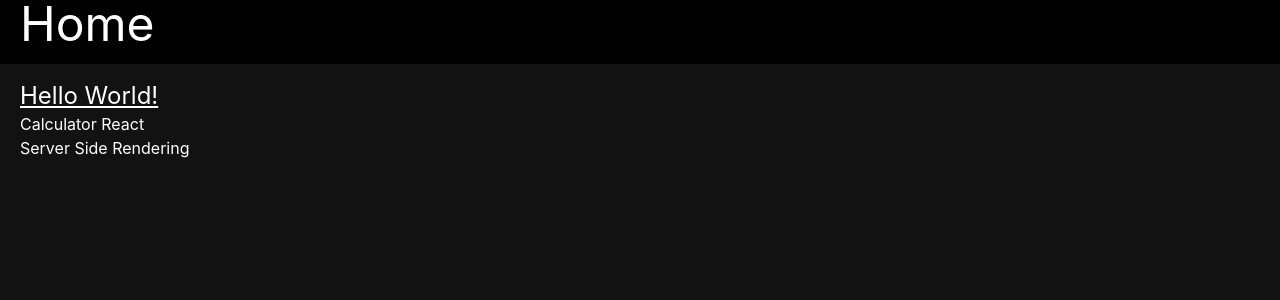
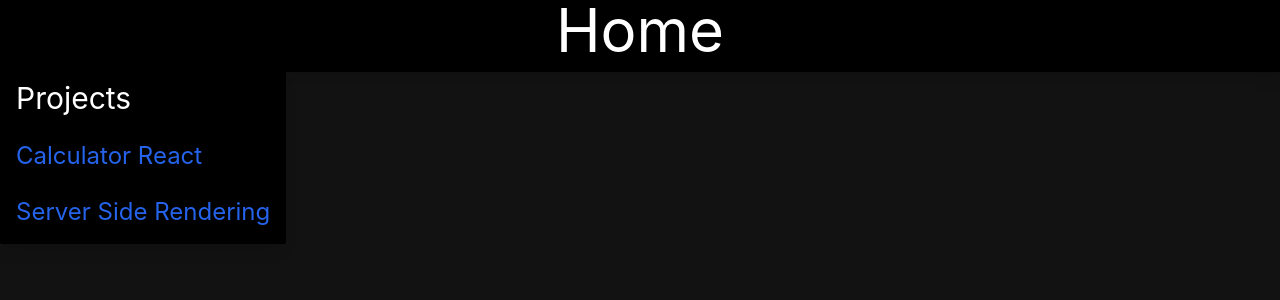
Before and after one commit to Lucas-GBP/my-first-next-app, a Next.js app: page / in a window 1280 px wide. Shown: the top 300 px of the page. Built offline with nearby package versions, Linux system fonts and the light colour scheme.

Commit message:
Learning TailWindCSS

```diff
--- a/pages/index.tsx
+++ b/pages/index.tsx
@@ -1,43 +1,38 @@
 import type { NextPage } from 'next'
 import Head from 'next/head'
 import Link from 'next/link'
-import { GetStaticProps, GetStaticPaths, GetServerSideProps } from 'next'
 
-import { Hello } from '../components/Hello'
-
-interface HomeProps {
-
-}
-
-export const getStaticProps:GetStaticProps = async (context) =>{
-    return{
-        props:{
-
-        },
-    }
-}
-
-const Home: NextPage<HomeProps> = (props) => {
-    return (<>
+const Home: NextPage = () => {
+    return <>
         <Head>
             <title>Home</title>
         </Head>
-
-        <header className="bg-black h-16 text-left mb-4">
-            <h1 className="text-5xl pl-5">Home</h1>
+        <header className="bg-black shadow-lg pb-3">
+            <h1 className="text-6xl text-center">Home</h1>
         </header>
         <main className='pl-5'>
-            <Hello />
-
-            <ul>
-                <li className='hover:bg-blue-900'><Link href='/projects/calculatorReact'>Calculator React</Link></li>
-                <li className='hover:bg-blue-900'><Link href='/projects/serverSideRendering'>Server Side Rendering</Link></li>
-            </ul>
+            <div className='fixed left-0 flex flex-col shadow-lg p-2 pt-0 bg-black rounded-b-sm'>
+                <h2 className='text-3xl p-2'>Projects</h2>
+                <Link href='/projects/calculatorReact'>
+                    <a className='w-full p-2 mt-2 text-blue-600 text-2xl
+                        hover:bg-blue-900 hover:text-white rounded-sm hover:underline
+                        transition-all duration-250'>
+                        Calculator React
+                    </a>
+                </Link>
+                <Link href='/projects/serverSideRendering'>
+                    <a className='w-full p-2 mt-2 text-blue-600 text-2xl
+                        hover:bg-blue-900 hover:text-white rounded-sm hover:underline
+                        transition-all duration-250'>
+                        Server Side Rendering
+                    </a>
+                </Link>
+            </div>
         </main>
-        <footer>
-
+        <footer className=''>
+            A footer
         </footer>
-    </>);
+    </>;
 }
 
 export default Home;
```
